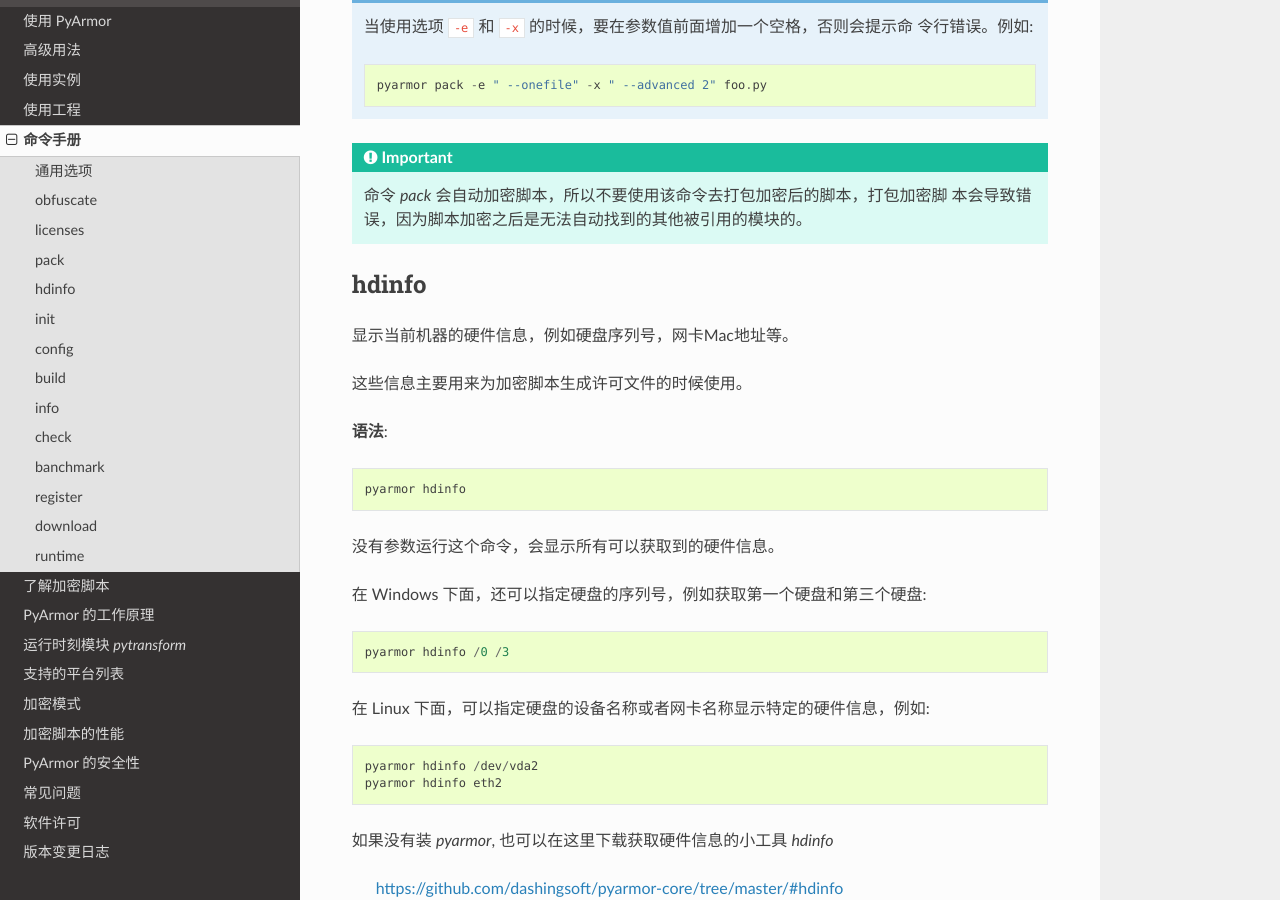
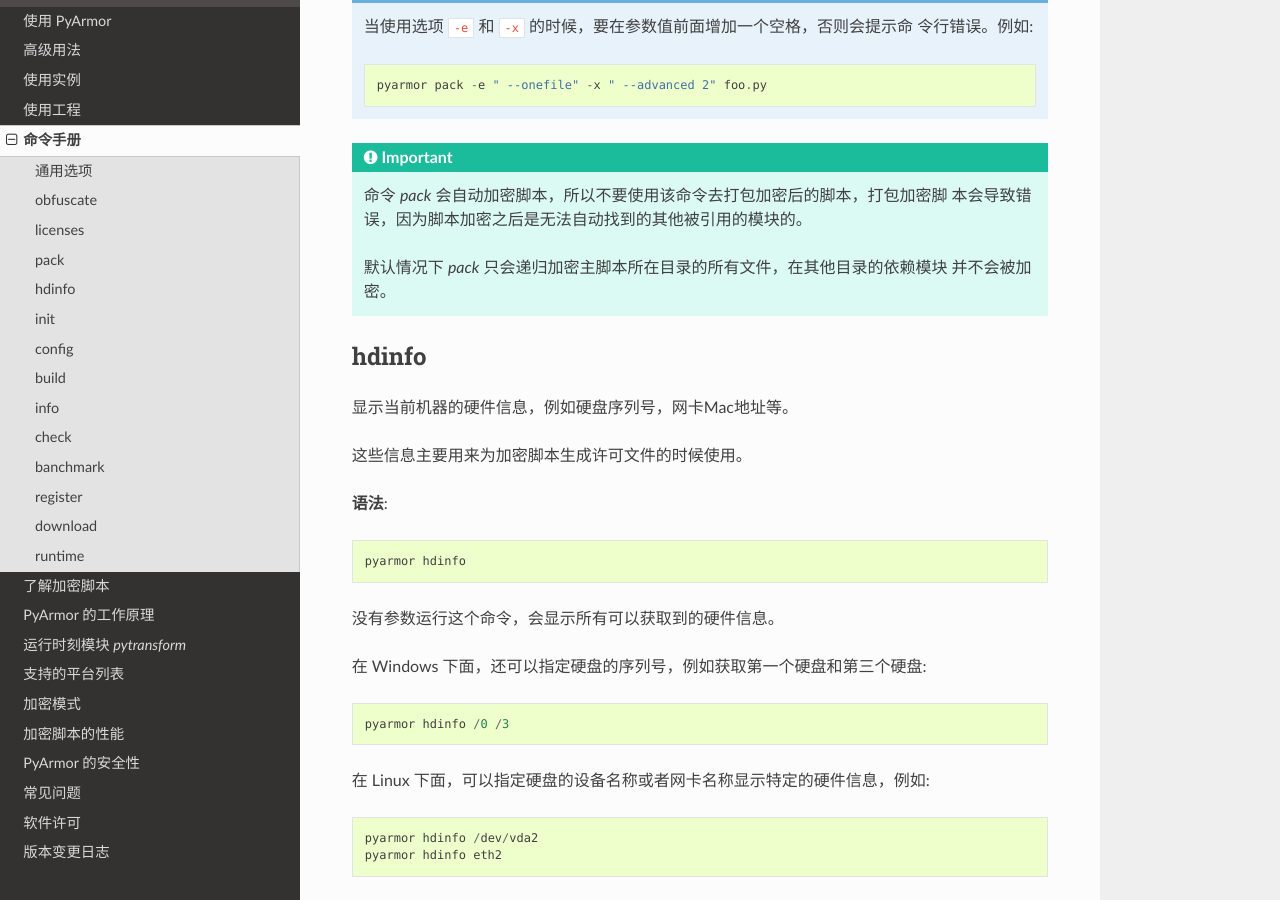
Before and after one commit to dashingsoft/pyarmor-docs-zh, a Sphinx documentation site: the page built from docs/man.rst, in a window 1280 px wide and 900 px high, scrolled down 16348 px. Built offline with Sphinx 7.4.7 and the Read the Docs theme 2.0.0, drawn with Linux system fonts in a browser that asks for light colours.

Commit message:
Refine note

```diff
--- a/docs/man.rst
+++ b/docs/man.rst
@@ -609,6 +609,9 @@
    命令 `pack` 会自动加密脚本，所以不要使用该命令去打包加密后的脚本，打包加密脚
    本会导致错误，因为脚本加密之后是无法自动找到的其他被引用的模块的。
 
+   默认情况下 `pack` 只会递归加密主脚本所在目录的所有文件，在其他目录的依赖模块
+   并不会被加密。
+
 .. _hdinfo:
 
 hdinfo
```
